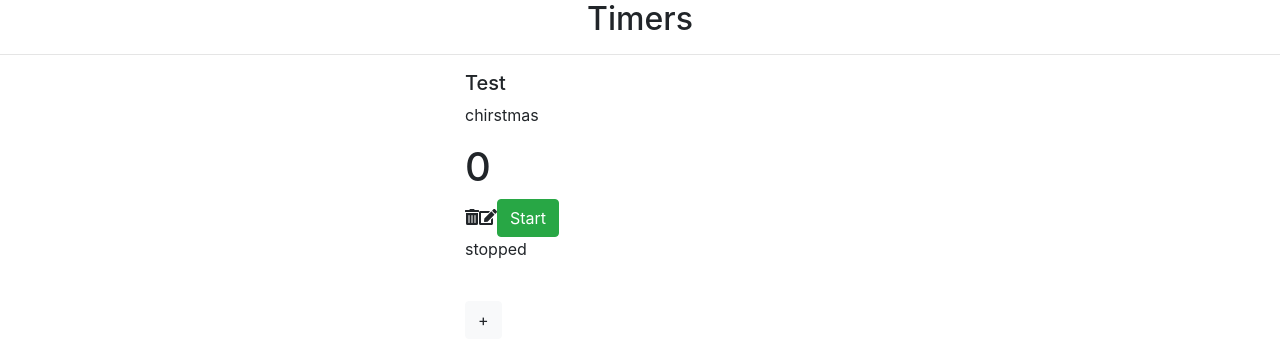
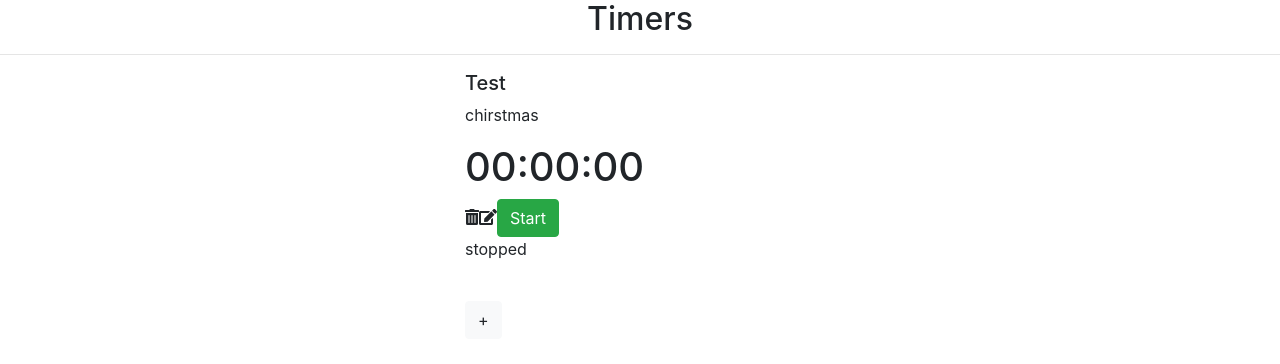
Before and after one commit to ericsuescun/chronos, a React (Create React App) app: page / in a window 1280 px wide. Shown: the top 364 px of the page. Built offline with nearby package versions, Linux system fonts and the light colour scheme.

Commit message:
Se eliminan un par de opciones en comentarios dentro de Timer.js

```diff
--- a/src/components/Timer.js
+++ b/src/components/Timer.js
@@ -36,13 +36,13 @@ class Timer extends Component {
 		this.setState({ status: !this.state.status });
 		if(!this.state.status) {
 			this.myInterval = setInterval(() => {
-				this.setState({ value: this.state.value + 1 })
-			}, 1000);
+				this.setState({ value: this.state.value + 50 })
+			}, 50);
 		} else {
 			clearInterval(this.myInterval);
 		}
 
-		store.dispatch({ type: "STARTSTOP", index: index });
+		store.dispatch({ type: "STARTSTOP", index: index, value: this.state.value });
 	}
 
 	render() {
@@ -50,16 +50,34 @@ class Timer extends Component {
 			<div key={'id' + this.state.index}>
 				<h5>{this.state.title}</h5>
 				<p>{this.state.project}</p>
-				<h1>{this.state.value}</h1>
+				<h1>{secondsToHuman(this.state.value)}</h1>
 				<FontAwesomeIcon icon="trash-alt" onClick={this.handleErase.bind(this, this.state.index) } />
 				<FontAwesomeIcon icon="edit" onClick={this.handleEdit.bind(this, this.state.index)} />
-				{/*<FontAwesomeIcon icon="edit" onClick={this.handleStartStop.bind(this, this.state.index)} />*/}
 				<Button variant={ this.state.status ? 'danger' : 'success' } onClick={this.handleStartStop.bind(this, this.state.index)} >{this.state.status ? 'Stop' : 'Start' }</Button>
-				{/*<Button variant={ store.getState().timers[this.state.index].status ? 'primary' : 'success' } onClick={this.handleStartStop.bind(this, this.state.index)} >Start/Stop</Button>*/}
 				<p>{this.state.status ? 'running' : 'stopped' }</p>
 			</div>
 		);
 	}
 }
 
+function secondsToHuman(s) {
+	const seconds = Math.floor((s / 1000) % 60);
+	const minutes = Math.floor(((s / 1000) / 60) % 60);
+	const hours = Math.floor((s / 1000) / 60 / 60);
+
+	const humanized = [
+		pad(hours.toString(), 2),
+		pad(minutes.toString(), 2),
+		pad(seconds.toString(), 2),
+	].join(':');
+
+	return humanized;
+}
+
+function pad(numberString, size) {
+  let padded = numberString;
+  while (padded.length < size) padded = `0${padded}`;
+  return padded;
+}
+
 export default Timer;
--- a/src/components/TimerEdit.js
+++ b/src/components/TimerEdit.js
@@ -9,7 +9,6 @@ class TimerEdit extends Component {
 			index: props.index,
 			title: props.title,
 			project: props.project,
-			value: props.value,
 			status: props.status,
 			edit: props.edit
 		}
--- a/src/components/TimersList.js
+++ b/src/components/TimersList.js
@@ -29,7 +29,7 @@ class TimersList extends Component {
 						{/*<Timer timer={timer} index={index} title={timer.title} project={timer.project} value={timer.value} status={timer.status} edit={timer.edit} />*/}
 						{ timer.edit ?
 
-							<TimerEdit timer={timer} index={index} title={timer.title} project={timer.project} value={timer.value} status={timer.status} edit={timer.edit} />
+							<TimerEdit timer={timer} index={index} title={timer.title} project={timer.project} status={timer.status} edit={timer.edit} />
 						 	:
 						 	<Timer timer={timer} index={index} title={timer.title} project={timer.project} value={timer.value} status={timer.status} edit={timer.edit} />
 						}
```
